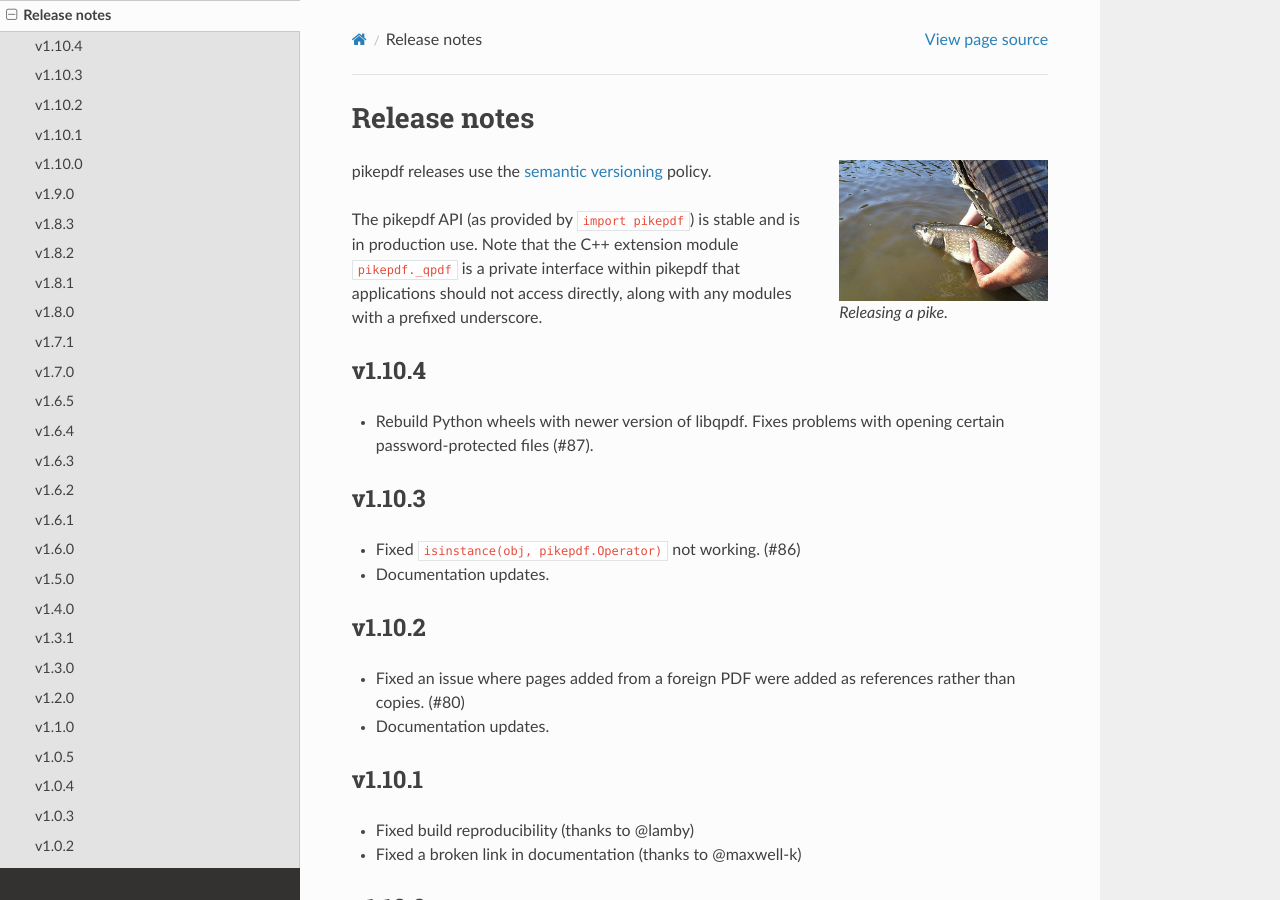
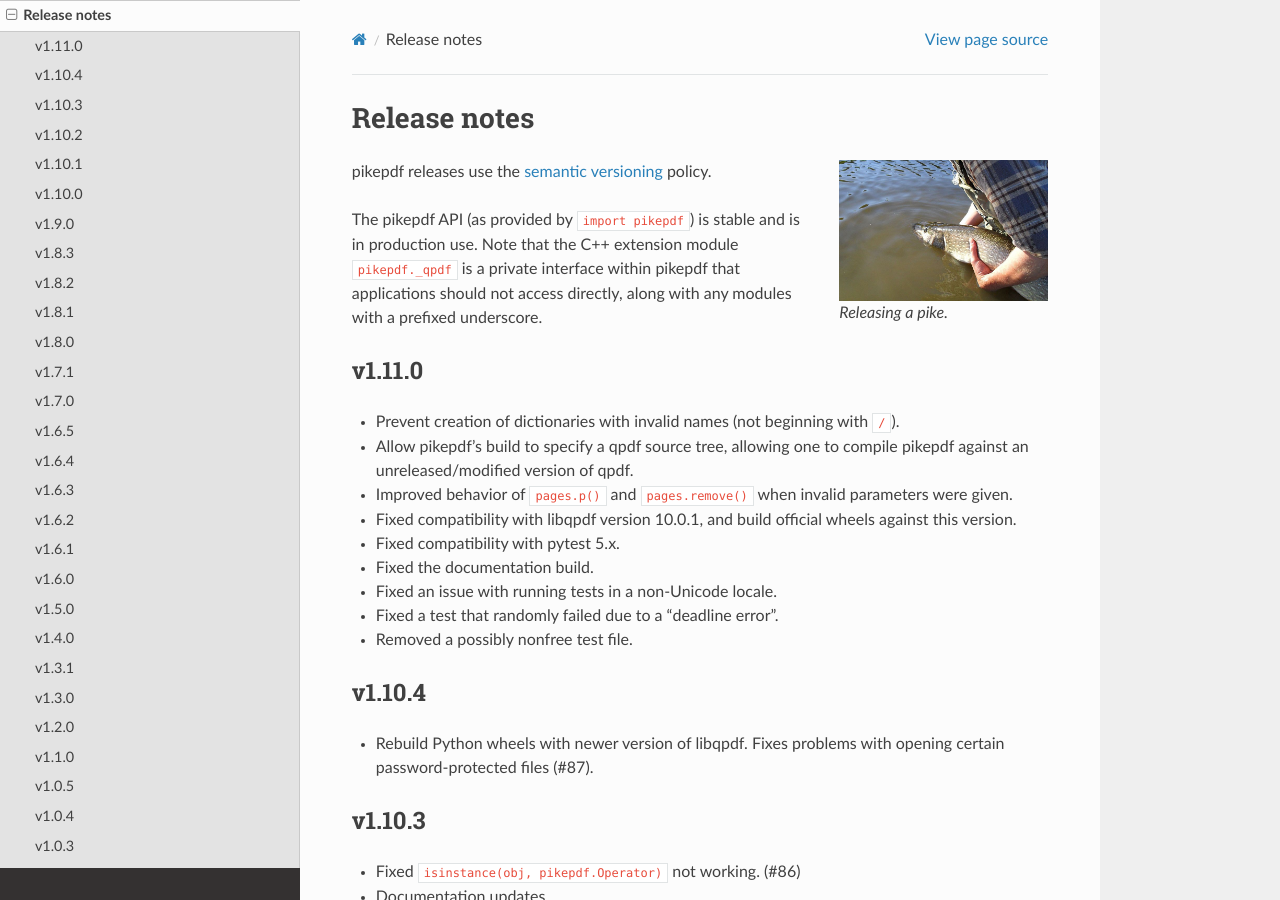
Before and after one commit to pikepdf/pikepdf, a Sphinx documentation site: the page built from docs/release_notes.rst, in a window 1280 px wide and 900 px high. Built offline with Sphinx 7.4.7 and the Read the Docs theme 2.0.0, drawn with Linux system fonts in a browser that asks for light colours; pages that are not in the unit, such as notebooks, are missing from menus; the version number could not be read and is left out.

Commit message:
v1.11.0 release notes

```diff
--- a/docs/release_notes.rst
+++ b/docs/release_notes.rst
@@ -17,6 +17,22 @@ The pikepdf API (as provided by ``import pikepdf``) is stable and
 is in production use. Note that the C++ extension module
 ``pikepdf._qpdf`` is a private interface within pikepdf that applications
 should not access directly, along with any modules with a prefixed underscore.
+
+v1.11.0
+=======
+
+-  Prevent creation of dictionaries with invalid names (not beginning with ``/``).
+-  Allow pikepdf's build to specify a qpdf source tree, allowing one to compile
+   pikepdf against an unreleased/modified version of qpdf.
+-  Improved behavior of ``pages.p()`` and ``pages.remove()`` when invalid parameters
+   were given.
+-  Fixed compatibility with libqpdf version 10.0.1, and build official wheels
+   against this version.
+-  Fixed compatibility with pytest 5.x.
+-  Fixed the documentation build.
+-  Fixed an issue with running tests in a non-Unicode locale.
+-  Fixed a test that randomly failed due to a "deadline error".
+-  Removed a possibly nonfree test file.
 
 v1.10.4
 =======
```
